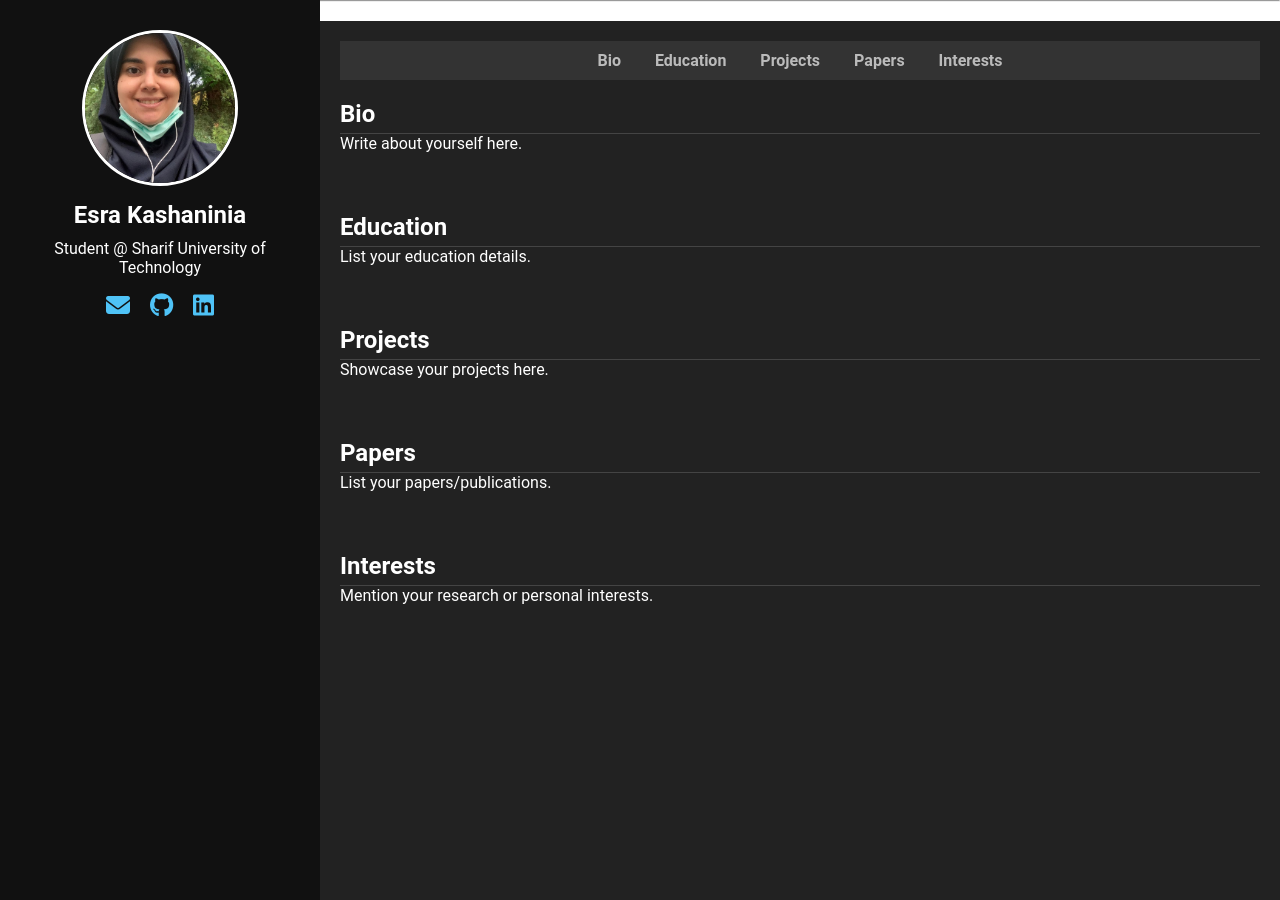
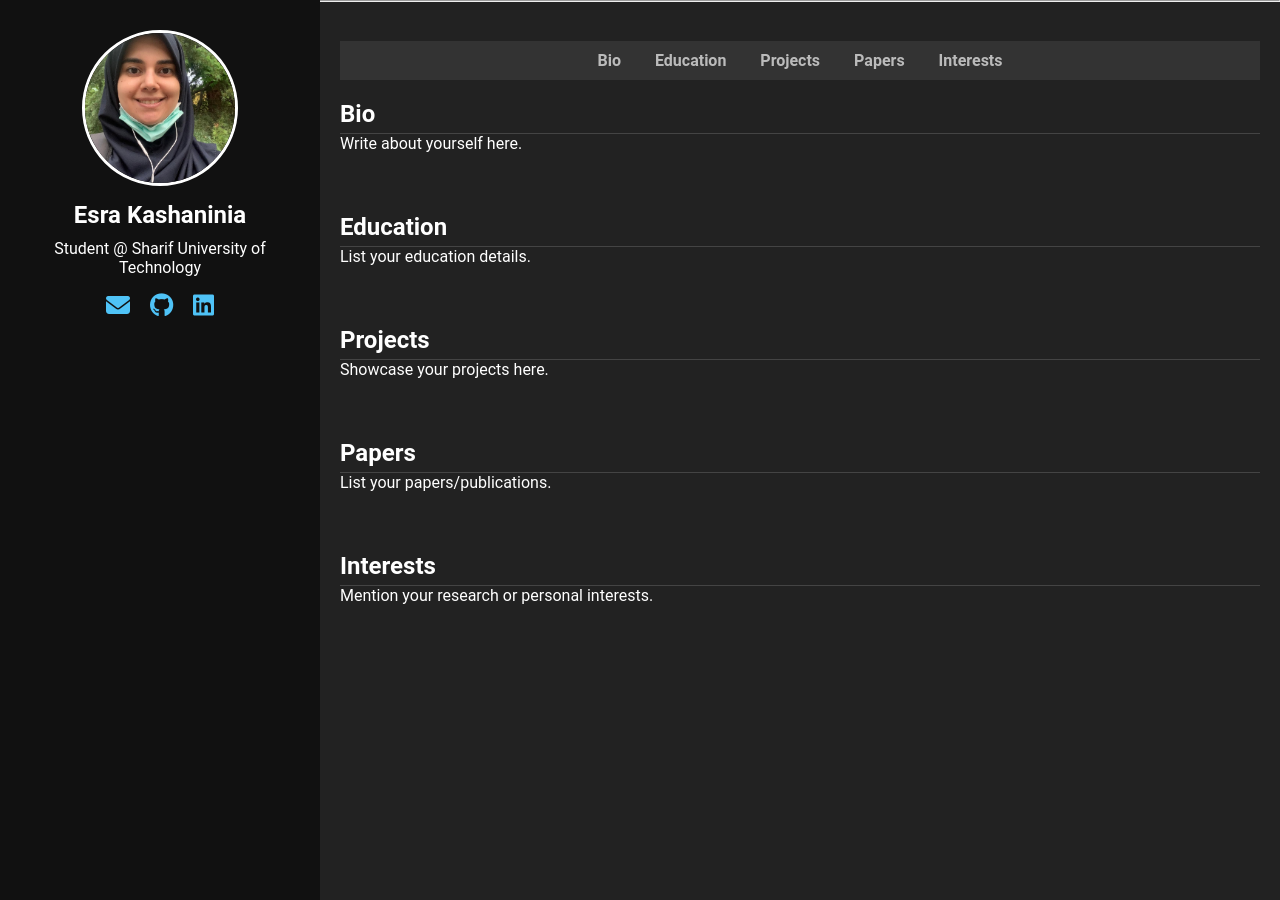
Before and after one commit to Esra-K/Esra-K.github.io, a Jekyll site: the page built from index.md, in a window 1280 px wide and 900 px high. Built offline with Jekyll 4.4.1, drawn with Linux system fonts in a browser that asks for light colours; our own code applies the rules of GitHub Pages for plain Markdown files.

Commit message:
try 2 to remove white bar from top right

```diff
--- a/assets/css/style.css
+++ b/assets/css/style.css
@@ -10,6 +10,8 @@
 
 body {
   /* font-family: 'Roboto', sans-serif; */
+  background-color: #222;
+  color: white;
   font-size: 16px;
   margin: 0;
   padding: 0;
@@ -64,6 +66,7 @@ body, .sidebar, .main-content {
 .main-content {
   margin-left: 25%;  /* Match the sidebar width */
   padding: 20px;
+  padding-top: 20px; /* trying to fix white sidebar */
   flex: 1;
   background-color: #222;
   color: white;
```
